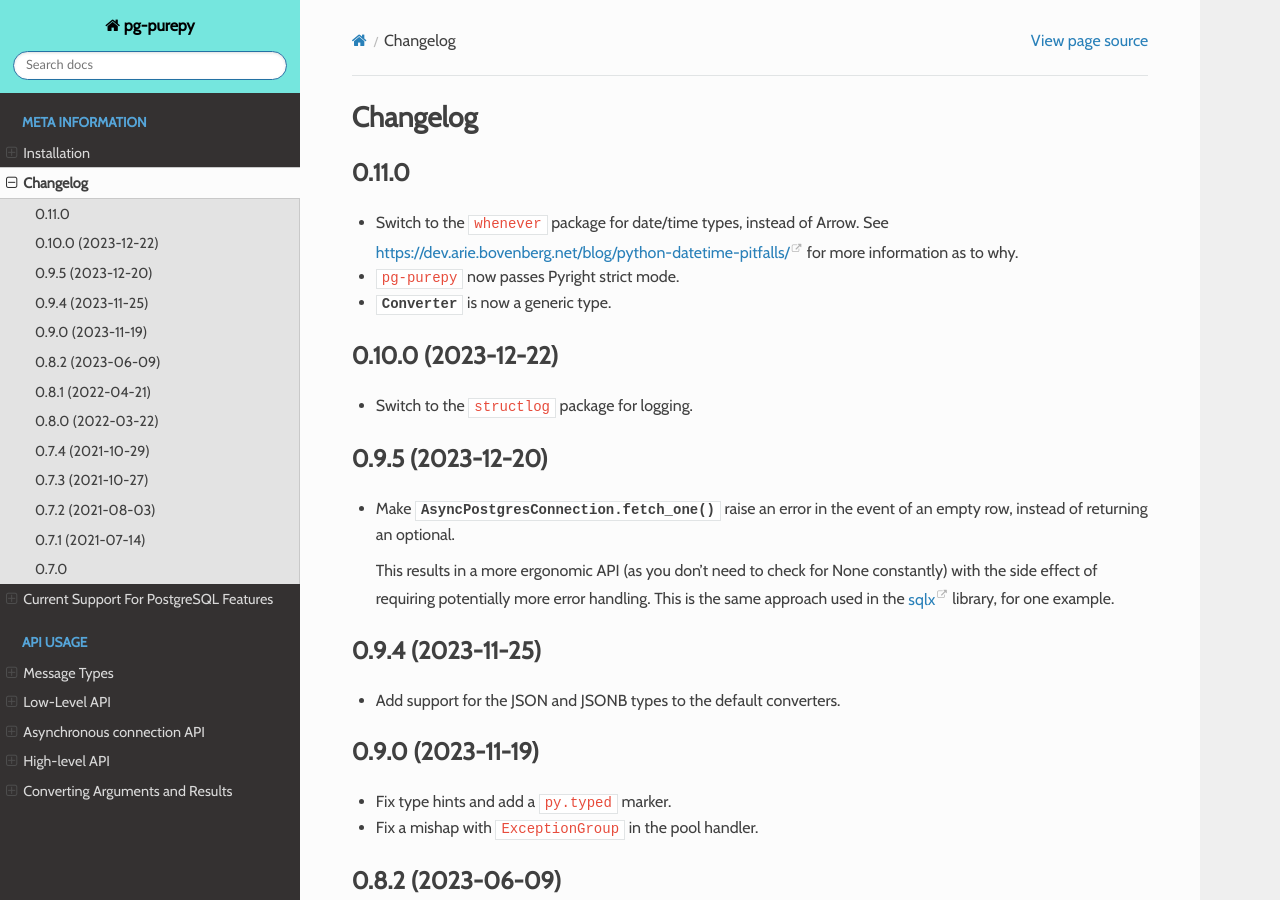
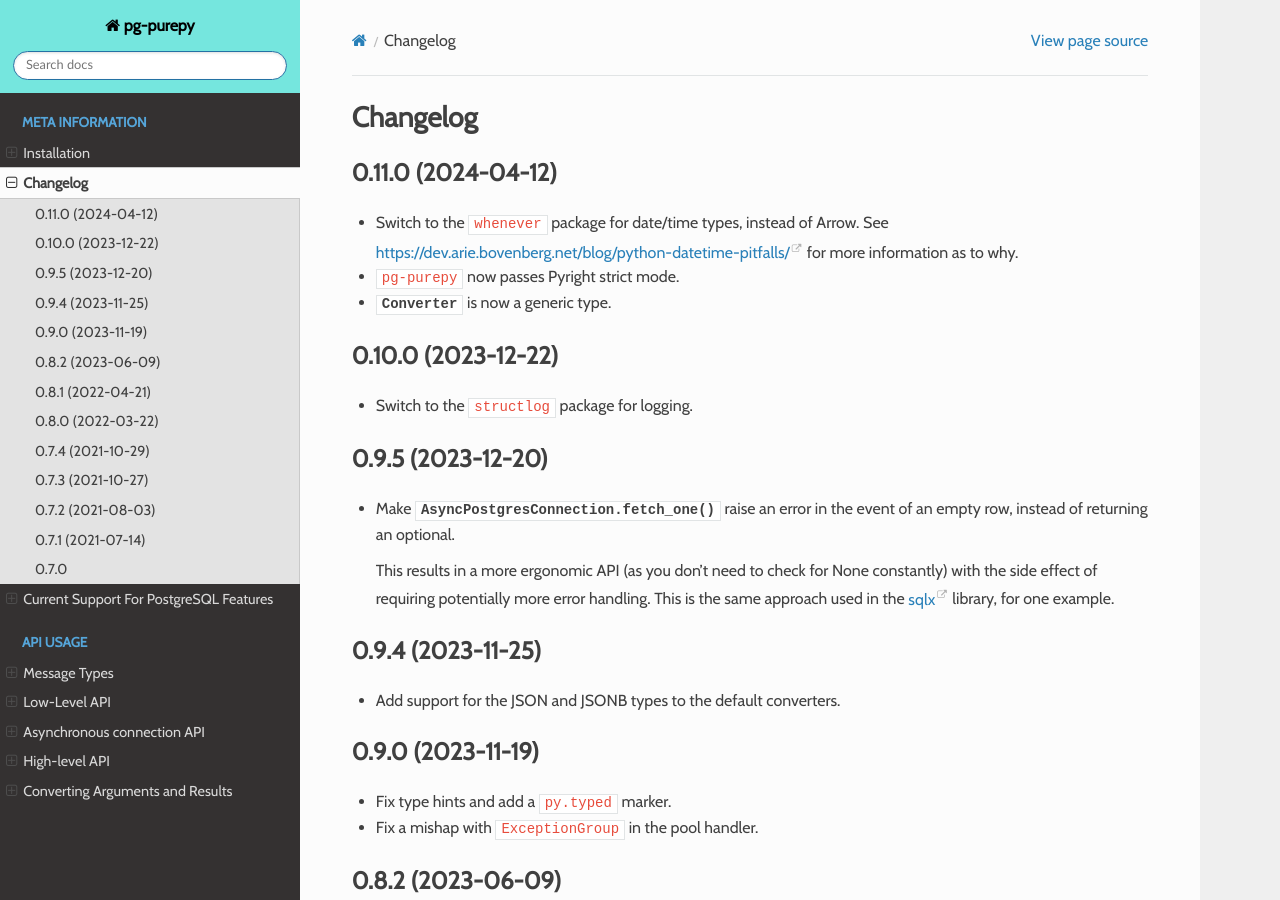
Before and after one commit to Fuyukai/pg-purepy, a Sphinx documentation site: the page built from docs/changelog.rst, in a window 1280 px wide and 900 px high. Built offline with Sphinx 7.4.7 and the Read the Docs theme 2.0.0, drawn with Linux system fonts in a browser that asks for light colours; some web fonts are replaced.

Commit message:
add release datte to changelog

```diff
--- a/docs/changelog.rst
+++ b/docs/changelog.rst
@@ -1,8 +1,8 @@
 Changelog
 =========
 
-0.11.0
-------
+0.11.0 (2024-04-12)
+-------------------
 
 - Switch to the ``whenever`` package for date/time types, instead of Arrow. See
   https://dev.arie.bovenberg.net/blog/python-datetime-pitfalls/ for more information as to why.
```
